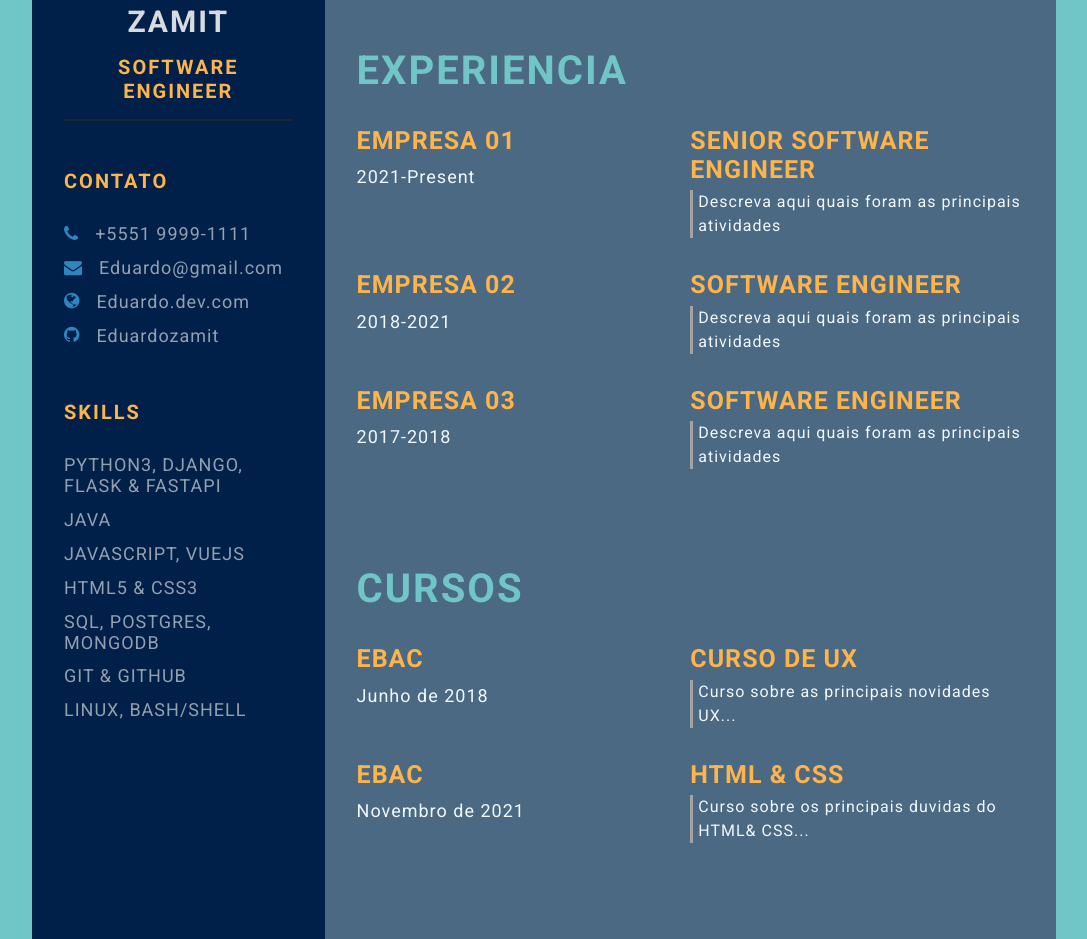
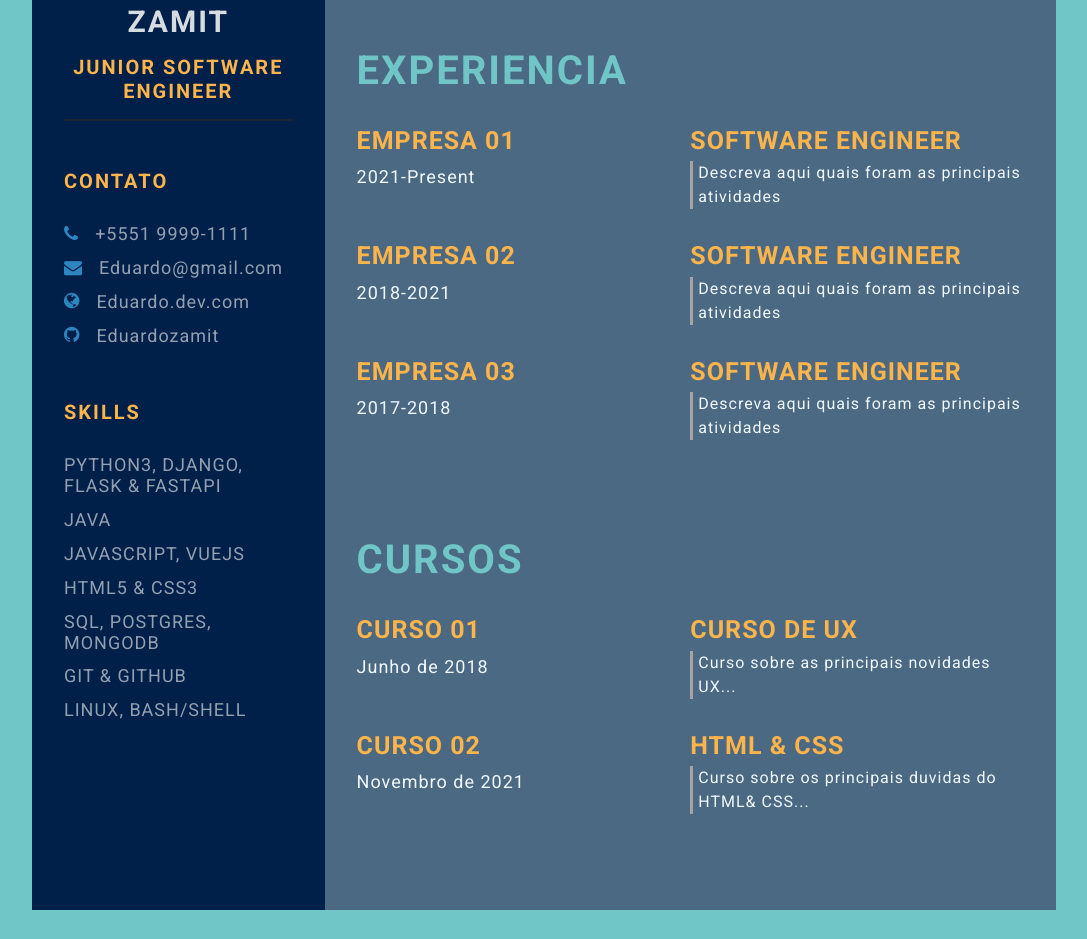
Before and after one commit to eduardozamit/EBAC.github.io, a plain HTML site: page index.html in a window 1280 px wide. Shown: the part 320-1259 px from the top of the page, without its empty margins (96-1183 px from the left). Drawn offline with Linux system fonts and the light colour scheme.

Commit message:
ultimas atualizações

```diff
--- a/index.html
+++ b/index.html
@@ -4,7 +4,7 @@
     <meta charset="UTF-8">
     <meta http-equiv="X-UA-Compatible" content="IE=edge">
     <meta name="viewport" content="width=device-width, initial-scale=1.0">
-    <title>Daniel Santos CV</title>
+    <title>Eduardo Zamit CV</title>
 
     <!-- Google font  -->
     <link rel="preconnect" href="https://fonts.googleapis.com">
@@ -24,7 +24,7 @@
                 <div class="profile">
                     <img class="profile-image" src="img/profile-image.jpeg" alt="Profile image">
                     <p class="name">Eduardo Zamit</p>
-                    <p class="profession">Software Engineer</p>
+                    <p class="profession">Junior Software Engineer</p>
                 </div>
                 <div class="contact-info">
                     <p class="left-title">Contato</p>
@@ -76,7 +76,7 @@
                             <p class="exp-time-period">2021-Present</p>
                         </div>
                         <div class="exp-right">
-                            <p class="exp-position">Senior Software Engineer</p>
+                            <p class="exp-position">Software Engineer</p>
                             <p class="exp-desc">
                                 Descreva aqui quais foram as principais atividades
                             </p>
@@ -113,7 +113,7 @@
                     <div class="right-title">Cursos</div>
                     <div class="awards-contents">
                         <div class="awards-left">
-                            <p class="awards-company-name">EBAC</p>
+                            <p class="awards-company-name">Curso 01</p>
                             <p class="awards-time-period">Junho de 2018</p>
                         </div>
                         <div class="awards-right">
@@ -125,7 +125,7 @@
                     </div>
                     <div class="awards-contents">
                         <div class="awards-left">
-                            <p class="awards-company-name">EBAC</p>
+                            <p class="awards-company-name">Curso 02</p>
                             <p class="awards-time-period">Novembro de 2021</p>
                         </div>
                         <div class="awards-right">
```
